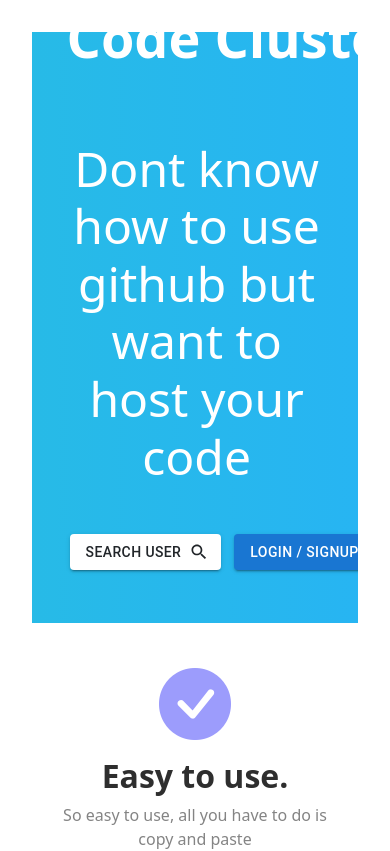
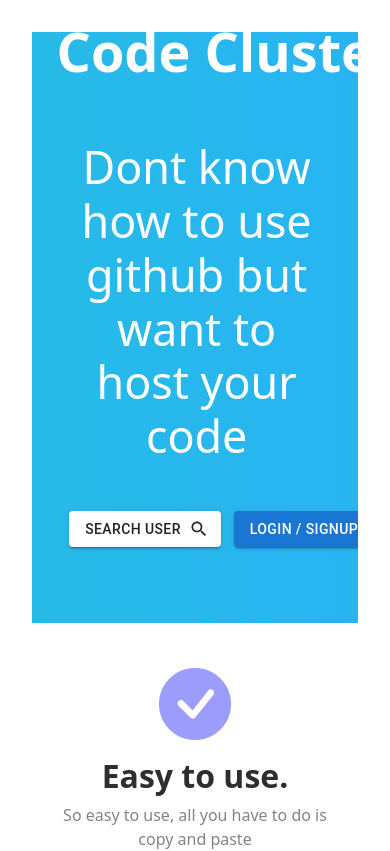
Before and after one commit to him-raw99/code-cluster-client, a React (Vite) app: page / in a window 390 px wide. Shown: the top 851 px of the page. Built offline with nearby package versions, Linux system fonts and the light colour scheme.

Commit message:
final responsive touch

```diff
--- a/src/index.css
+++ b/src/index.css
@@ -240,7 +240,7 @@ a:hover{
 
   a #logo{
     font-size: 300%;
-    width: 100vw;
+    width: 100%;
   }
 
   #navbar{
@@ -250,7 +250,17 @@ a:hover{
 }
 
 @media screen and (max-width: 519px) {
+  .banner{
+    padding: 2px;
+  }
+  .banner__heading{
+    font-size: 2.8rem;
+  }
   div .container{
-    margin-right: 0;
+    width: 100%;
+    overflow-x: hidden;
+  }
+  #navbar{
+    top:14px
   }
 }
```
